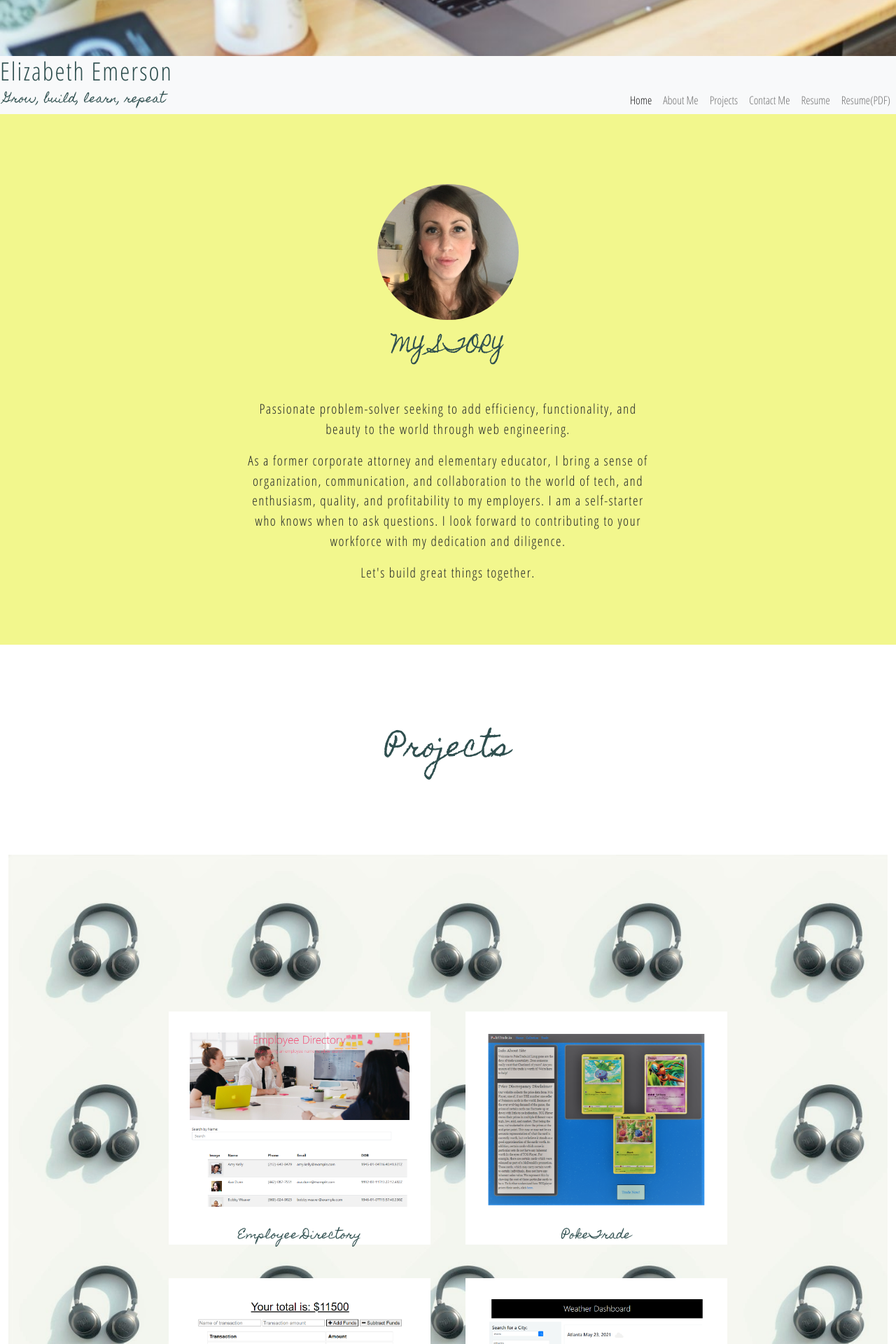
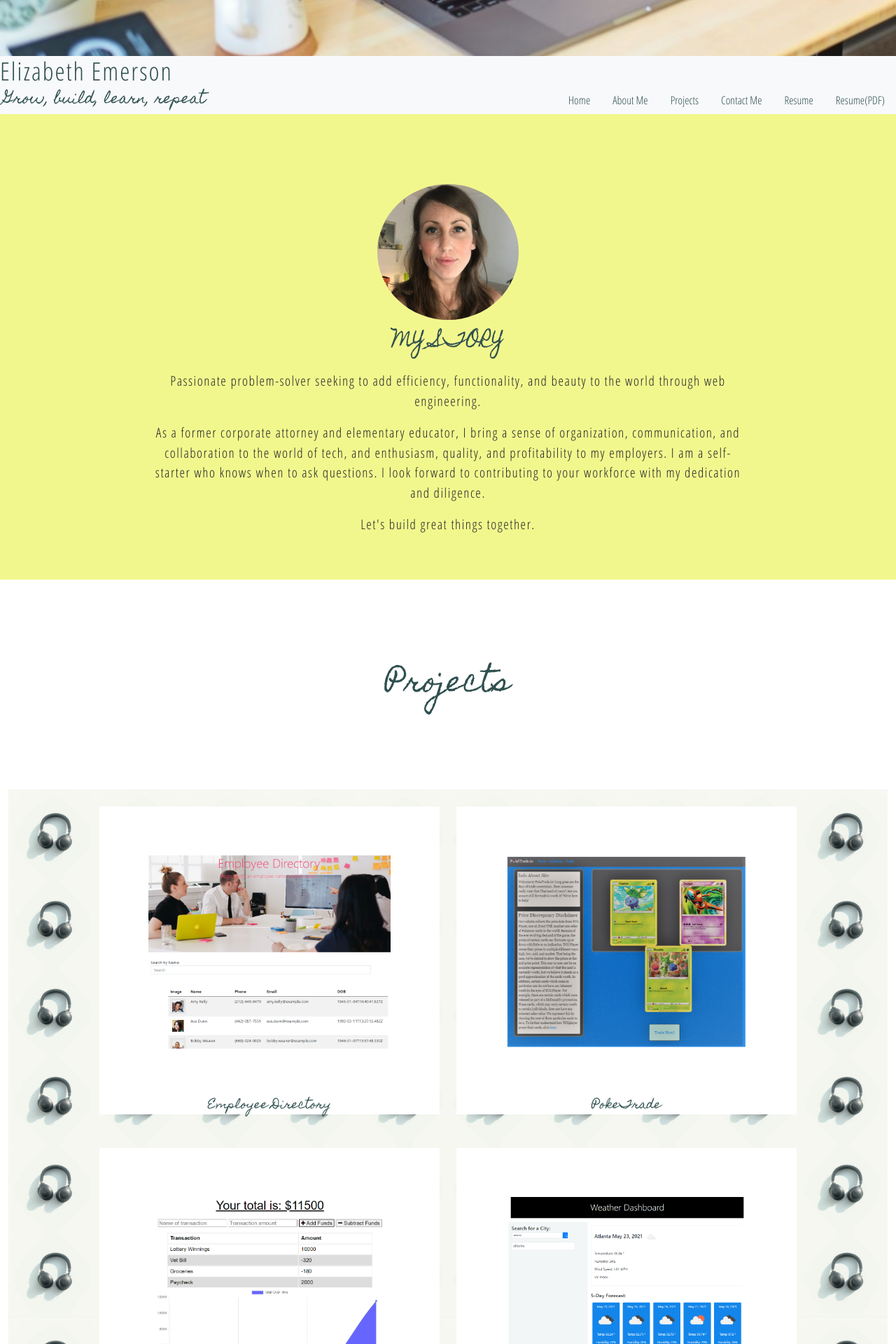
Before and after one commit to uknity/portfolio-react, a React (Create React App) app: page / in a window 1280 px wide. Shown: the part 420-2340 px from the top of the page at 70% size. Built offline with nearby package versions, Linux system fonts and the light colour scheme.

Commit message:
corrected navbar alignment; formatted project pictures to make larger and single-frame on iphone

```diff
--- a/src/components/About/index.js
+++ b/src/components/About/index.js
@@ -15,10 +15,10 @@ function About() {
 				</div>
 			</div>
 			<div className="row justify-content-center ">
-				<h3 className="col-5 d-flex justify-content-center p-4 storyHeader">MY       STORY</h3>
+				<h3 className="col-6 d-flex justify-content-center p-3 storyHeader">MY       STORY</h3>
 			</div>
 			<div className="row justify-content-center bioRow">
-				<div className="col-6 text-center p-4">
+				<div className="col-sm-12 w-100 text-center">
 					<div className="row">
 						<p>
 							Passionate problem-solver seeking to add efficiency,
--- a/src/components/Header/index.js
+++ b/src/components/Header/index.js
@@ -4,31 +4,48 @@ import backImg from "./headingImg.jpg";
 import { Link } from "react-router-dom";
 import resumePDF from "./resumePDF.pdf";
 
-
 //function to create header
 function Header() {
 	return (
 		<div>
-		<div className="container-fluid p-0"
+			{/* establishes background header image */}
+			<div
+				className="container-fluid p-0"
 				id="bgImg"
 				style={{
 					backgroundImage: `url(${backImg})`,
-				// backgroundSize: "cover",
-				// backgroundRepeat: "no-repeat",
-				// height: "500px",
-				// backgroundAttachment: "fixed"
 				}}
 			></div>
-			<div className="navbar navbar-expand-lg navbar-light bg-light d-flex align-items-end" id="nameRow">
-				<div className="navbar-brand display-1 p-0" id="ee">Elizabeth Emerson</div>
+
+			<div id="nameRow">
+				<div className="bg-light display-1 p-0" id="ee">
+					Elizabeth Emerson
+				</div>
 			</div>
 
-			<nav className="navbar navbar-expand-lg navbar-light bg-light d-flex" id="subtitleLinkRow">
-				<div className="navbar navbar-expand-lg bg-light" id="subTitle">
+			<nav
+				className="navbar navbar-expand-lg navbar-light bg-light"
+				id="subtitleLinkRow"
+			>
+				<div className="navbar-brand bg-light" id="subTitle">
 					Grow, build, learn, repeat
 				</div>
-				<div className="collapse navbar-collapse flex-shrink-1  ml-auto" id="navbarSupportedContent">
-					<ul className="navbar-nav  mb-2 mb-lg-0" id="linkRow">
+
+				<button
+					className="navbar-toggler"
+					type="button"
+					data-toggle="collapse"
+					data-target="#navbarTogglerDemo01"
+					aria-controls="navbarTogglerDemo01"
+					aria-expanded="false"
+					aria-label="Toggle navigation"
+				>
+					<span class="navbar-toggler-icon"></span>
+				</button>
+				<div class="collapse navbar-collapse" >
+
+					<ul className="nav  mt-2 mt-lg-0 ms-auto">
+						{/* <ul className="navbar-nav  mb-2 mb-lg-0" id="linkRow"> */}
 						<li className="nav-item">
 							<Link
 								to="/"
@@ -41,7 +58,7 @@ function Header() {
 								Home{" "}
 							</Link>
 						</li>
-						<li className="nav-item">
+						<li className="nav-item ">
 							<Link
 								to="/about"
 								className={
@@ -53,7 +70,7 @@ function Header() {
 								About Me{" "}
 							</Link>
 						</li>
-						<li className="nav-item">
+						<li className="nav-item ">
 							<Link
 								to="/projects"
 								className={
@@ -65,7 +82,7 @@ function Header() {
 								Projects{" "}
 							</Link>
 						</li>
-						<li className="nav-item">
+						<li className="nav-item ">
 							<Link
 								to="/contact"
 								className={
@@ -77,9 +94,10 @@ function Header() {
 								Contact Me{" "}
 							</Link>
 						</li>
-						<li className="nav-item">
+						<li className="nav-item ">
 							<a
-								className="nav-link" rel="noopener noreferrer"
+								className="nav-link"
+								rel="noopener noreferrer"
 								href="https://docs.google.com/document/d/1XnnyCAyvonrlKVCC-sQ2VxHgFOKzGe6oD_FBRDAoBKk/edit?usp=sharing"
 								target="_blank"
 								download
@@ -87,22 +105,20 @@ function Header() {
 								Resume{" "}
 							</a>
 						</li>
-						<li className="nav-item">
+						<li className="nav-item ">
 							<a
 								className="nav-link"
 								href={resumePDF}
-								target="_blank" rel="noopener noreferrer"
+								target="_blank"
+								rel="noopener noreferrer"
 								download
 							>
 								Resume(PDF){" "}
 							</a>
-
-
 						</li>
 					</ul>
 				</div>
 			</nav>
-
 		</div>
 	);
 }
--- a/src/components/Header/style.css
+++ b/src/components/Header/style.css
@@ -1,4 +1,7 @@
-
+a.nav-link {
+  font-family: 'Open Sans Condensed', sans-serif;
+  color: darkslategray;
+}
 a::hover {
   color: darkslategray;
 }
@@ -16,11 +19,6 @@ a::hover {
   font-family: 'Open Sans Condensed', sans-serif;
   color: darkslategray;
 
-}
-#navbarSupportedContent {
-  flex-grow: 0;
-  align-items: start;
-  float: right;
 }
 
 .navbar-brand {
@@ -41,14 +39,10 @@ a::hover {
 
 #subtitleLinkRow {
   max-height: 50px;
-  margin-right: 0px;
-  margin-left: 0px;
   padding-left: 5px;
   padding-right: 0px;
   padding-top: 0px;
   padding-bottom: 0px;
-  flex-direction: row;
-  justify-content: space-between;
 }
 
 #subTitle {
@@ -58,15 +52,6 @@ a::hover {
   padding-bottom: 0px;
   font-family: 'Homemade Apple', cursive;
   color: darkslategray;
-}
-
-.insideStyles {
-  background: "white";
-  padding: 20;
-  position: "absolute";
-  top: "50%";
-  left: "50%";
-  transform: "translate(-50%,-50%)";
 }
 
 #bgImg {
--- a/src/components/Projects/index.js
+++ b/src/components/Projects/index.js
@@ -20,11 +20,11 @@ function Projects() {
 			<div className="container-fluid" id="projectContainer" style={{
 
 				backgroundImage: `url(${codeBanner})`,
-				backgroundSize: "cover",
+				backgroundSize: "100%",
 				backgroundRepeat: "repeat",
 			}}>
 			<div className="row p-3 justify-content-center">
-				<div className="col-sm-6 col-4 py-2" id="projectCol">
+				<div className=" col-5 py-2" id="projectCol">
 
 					<a
 						href="https://uknity.github.io/employee-directory-2/"
@@ -42,7 +42,7 @@ function Projects() {
 					</a>
 					<div class="projectDesc bottom-center text-center">Employee Directory</div>
 				</div>
-				<div className="col-sm-6 col-4 py-2" id="projectCol">
+				<div className="col-5 py-2" id="projectCol">
 					<a
 						href="https://vharris113.github.io/poketrade/"
 						target="blank"
@@ -59,7 +59,7 @@ function Projects() {
 				</div>
 			</div>
 			<div className="row p-3 justify-content-center">
-				<div className="col-sm-6 col-4 py-2" id="projectCol">
+				<div className="col-5 py-2" id="projectCol">
 					<a
 						href="https://radiant-badlands-18938.herokuapp.com/"
 						target="blank"
@@ -75,7 +75,7 @@ function Projects() {
 					<div class="projectDesc bottom-center text-center">Budget Tracker PWA</div>
 				</div>
 
-				<div className="col-sm-6 col-4 py-2" id="projectCol">
+				<div className=" col-5 py-2" id="projectCol">
 
 					<a
 						href="https://uknity.github.io/Weather_Dashboard/"
@@ -93,7 +93,7 @@ function Projects() {
 				</div>
 			</div>
 			<div className="row p-3 justify-content-center">
-				<div className="col-sm-6 col-4 py-2" id="projectCol">
+				<div className="col-5 py-2" id="projectCol">
 					<a
 						href="https://immense-cove-53002.herokuapp.com/"
 						target="blank"
@@ -108,7 +108,7 @@ function Projects() {
 					</a>
 					<div class="projectDesc bottom-center text-center">MVC Tech Blog</div>
 				</div>
-				<div className="col-sm-6 col-4 py-2" id="projectCol">
+				<div className="col-5 py-2" id="projectCol">
 					<a
 						href="https://hidden-scrubland-47296.herokuapp.com/"
 						target="blank"
@@ -130,10 +130,6 @@ function Projects() {
 		<div className="container-fluid p-0" id="banPic" style={{
 
 			backgroundImage: `url(${transitionPic})`,
-			// backgroundSize: "cover",
-			// backgroundRepeat: "no-repeat",
-			// height: "400px",
-			// backgroundAttachment: "fixed"
 		}}
 	></div>
 	</div>
--- a/src/components/Projects/style.css
+++ b/src/components/Projects/style.css
@@ -8,7 +8,7 @@
     }
 
 .imgBorder {
-  border: 30px solid white;
+  border: 70px solid white;
   /* border: thin solid black; */
 }
 
@@ -18,17 +18,22 @@
       color: darkslategray;
 }
 
+.bioRow {
+  padding-left: 200px;
+  padding-right: 200px;
+}
+
 #projectContainer {
-  padding: 200px;
+  /* padding: 125px; */
 }
 
 #projectCol {
-  padding: 3%;
+  /* padding: 3%; */
 }
 
 #projectPic {
   /* min-width: 200px !important;  */
-  max-width: 700px !important
+  /* max-width: 700px !important */
 }
 
 #banPic {
@@ -45,7 +50,7 @@
 }
 
 .imgBorder {
-  border: none;
+  border: 30px solid white;
 }
 
 #projectContainer {
@@ -54,6 +59,7 @@
 
 #projectCol {
   padding: 2%;
+  width: 100%;
 }
 
 .projectDesc {
@@ -63,4 +69,14 @@
   font-size: x-small;
 }
 
+.bioRow {
+  padding-left: 20px;
+  padding-right: 20px;
 }
+
+.projectHeader {
+  font-size: 2rem;
+    height: 125px;
+
+  }
+}
```
Also changed, not shown: 1 other file (tests, documents, lock files or other folders). Lines whose indentation alone changed are shown as unchanged.
